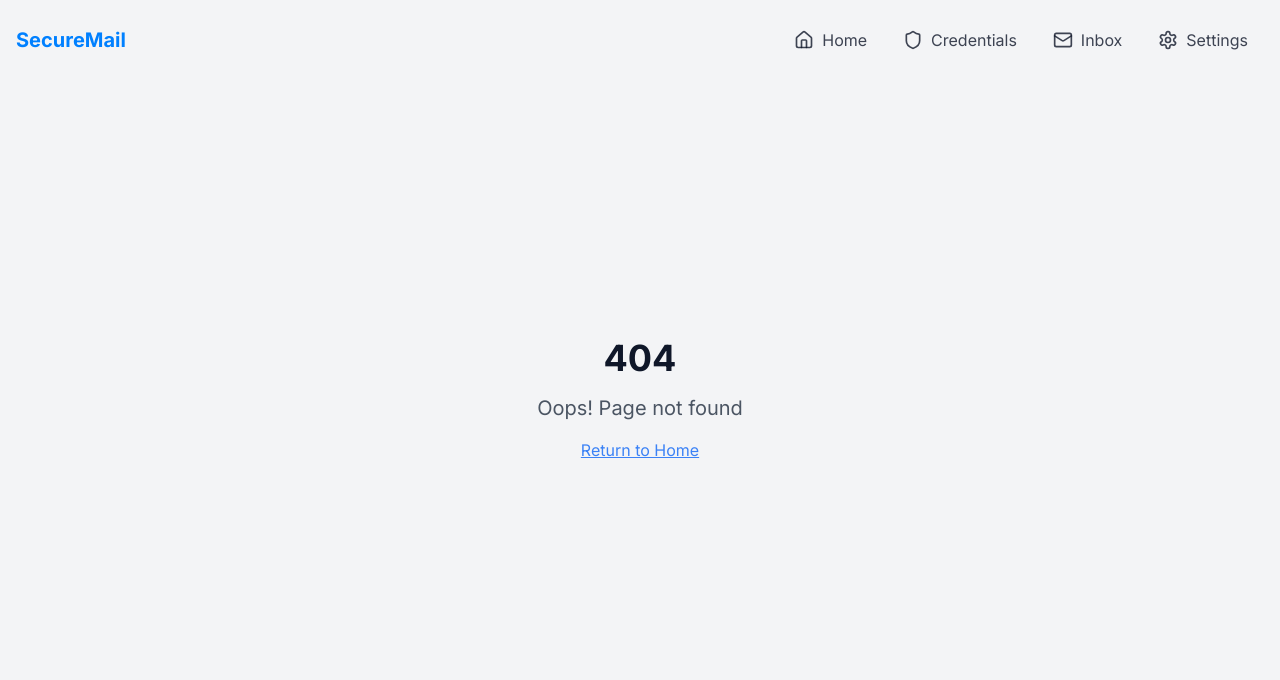
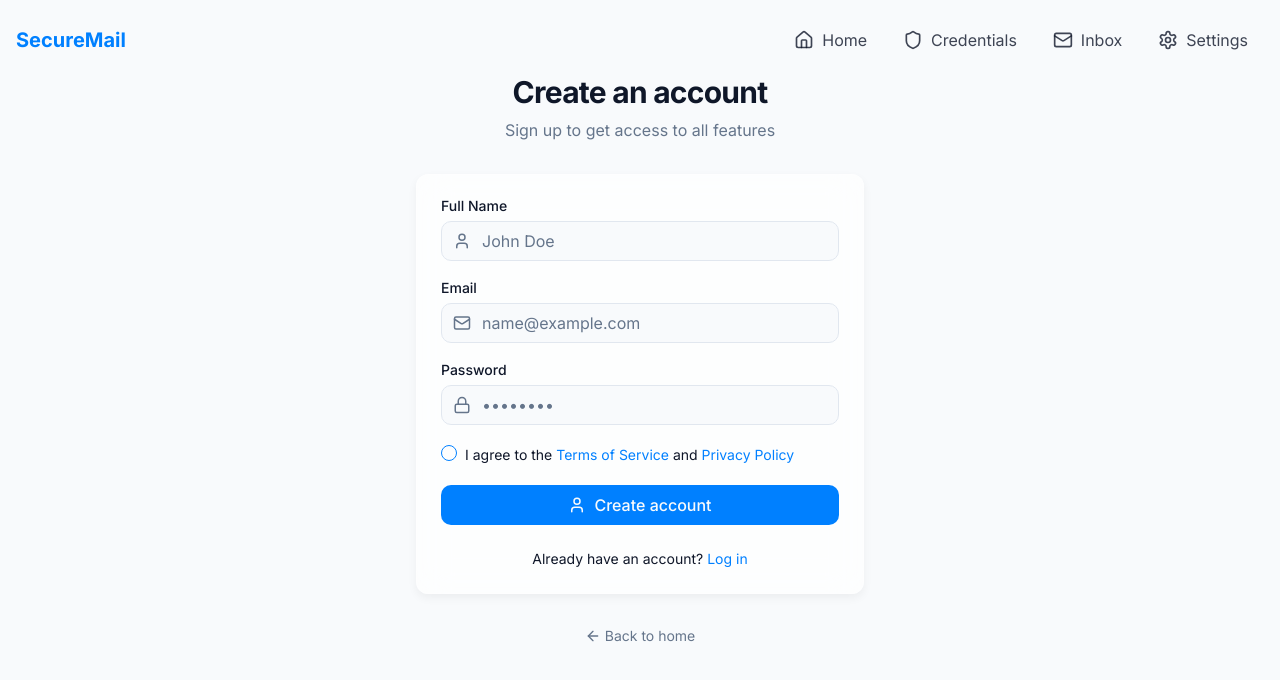
Before and after one commit to AnkushWaghmare/secure-mailcraft, a React (Vite) app: page /signup in a window 1280 px wide. Before the commit this address had no page. Shown: the top 680 px of the page. Built offline with nearby package versions, Linux system fonts and the light colour scheme.

Commit message:
Implement login/sign-in pages
This commit implements the login and sign-in pages.

```diff
--- a/src/App.tsx
+++ b/src/App.tsx
@@ -10,6 +10,8 @@ import Dashboard from "./pages/Dashboard";
 import Emails from "./pages/Emails";
 import Settings from "./pages/Settings";
 import NotFound from "./pages/NotFound";
+import Login from "./pages/Login";
+import SignUp from "./pages/SignUp";
 import Header from "./components/layout/Header";
 
 const queryClient = new QueryClient();
@@ -24,6 +26,8 @@ const App = () => (
         <AnimatePresence mode="wait">
           <Routes>
             <Route path="/" element={<Index />} />
+            <Route path="/login" element={<Login />} />
+            <Route path="/signup" element={<SignUp />} />
             <Route path="/dashboard" element={<Dashboard />} />
             <Route path="/emails" element={<Emails />} />
             <Route path="/settings" element={<Settings />} />
--- /dev/null
+++ b/src/pages/Login.tsx
@@ -0,0 +1,124 @@
+
+import React, { useState } from 'react';
+import { Link, useNavigate } from 'react-router-dom';
+import { Card } from '@/components/ui-custom/Card';
+import Input from '@/components/ui-custom/Input';
+import Button from '@/components/ui-custom/Button';
+import { Checkbox } from '@/components/ui/checkbox';
+import { useToast } from '@/hooks/use-toast';
+import { motion } from 'framer-motion';
+import { Mail, Lock, LogIn, ArrowRight } from 'lucide-react';
+
+const Login = () => {
+  const [email, setEmail] = useState('');
+  const [password, setPassword] = useState('');
+  const [rememberMe, setRememberMe] = useState(false);
+  const [isLoading, setIsLoading] = useState(false);
+  const navigate = useNavigate();
+  const { toast } = useToast();
+
+  const handleSubmit = (e: React.FormEvent) => {
+    e.preventDefault();
+    setIsLoading(true);
+
+    // Simulate login process
+    setTimeout(() => {
+      setIsLoading(false);
+      toast({
+        title: "Login successful!",
+        description: "Welcome back to the application.",
+      });
+      navigate('/dashboard');
+    }, 1500);
+  };
+
+  return (
+    <div className="flex min-h-[calc(100vh-80px)] items-center justify-center p-4">
+      <motion.div
+        initial={{ opacity: 0, y: 20 }}
+        animate={{ opacity: 1, y: 0 }}
+        transition={{ duration: 0.5 }}
+        className="w-full max-w-md"
+      >
+        <div className="mb-8 text-center">
+          <h1 className="text-3xl font-bold tracking-tight">Welcome back</h1>
+          <p className="mt-2 text-muted-foreground">
+            Enter your credentials to access your account
+          </p>
+        </div>
+
+        <Card variant="glass" className="overflow-hidden p-6">
+          <form onSubmit={handleSubmit} className="space-y-5">
+            <Input
+              label="Email"
+              type="email"
+              placeholder="name@example.com"
+              icon={<Mail size={18} />}
+              value={email}
+              onChange={(e) => setEmail(e.target.value)}
+              required
+            />
+
+            <Input
+              label="Password"
+              type="password"
+              placeholder="••••••••"
+              icon={<Lock size={18} />}
+              value={password}
+              onChange={(e) => setPassword(e.target.value)}
+              required
+            />
+
+            <div className="flex items-center justify-between">
+              <div className="flex items-center space-x-2">
+                <Checkbox
+                  id="remember-me"
+                  checked={rememberMe}
+                  onCheckedChange={(checked) => setRememberMe(checked === true)}
+                />
+                <label
+                  htmlFor="remember-me"
+                  className="text-sm cursor-pointer"
+                >
+                  Remember me
+                </label>
+              </div>
+
+              <Link
+                to="/forgot-password"
+                className="text-sm text-primary hover:underline"
+              >
+                Forgot password?
+              </Link>
+            </div>
+
+            <Button
+              fullWidth
+              type="submit"
+              disabled={isLoading}
+              icon={isLoading ? undefined : <LogIn size={18} />}
+            >
+              {isLoading ? 'Logging in...' : 'Log in'}
+            </Button>
+          </form>
+
+          <div className="mt-6 text-center text-sm">
+            Don't have an account?{" "}
+            <Link to="/signup" className="text-primary hover:underline">
+              Sign up
+            </Link>
+          </div>
+        </Card>
+
+        <div className="mt-8 flex justify-center">
+          <Link to="/" className="flex items-center text-sm text-muted-foreground hover:text-foreground">
+            <ArrowRight size={16} className="mr-1 rotate-180" />
+            Back to home
+          </Link>
+        </div>
+      </motion.div>
+    </div>
+  );
+};
+
+export default Login;
--- /dev/null
+++ b/src/pages/SignUp.tsx
@@ -0,0 +1,143 @@
+
+import React, { useState } from 'react';
+import { Link, useNavigate } from 'react-router-dom';
+import { Card } from '@/components/ui-custom/Card';
+import Input from '@/components/ui-custom/Input';
+import Button from '@/components/ui-custom/Button';
+import { Checkbox } from '@/components/ui/checkbox';
+import { useToast } from '@/hooks/use-toast';
+import { motion } from 'framer-motion';
+import { Mail, Lock, User, ArrowRight } from 'lucide-react';
+
+const SignUp = () => {
+  const [name, setName] = useState('');
+  const [email, setEmail] = useState('');
+  const [password, setPassword] = useState('');
+  const [agreedToTerms, setAgreedToTerms] = useState(false);
+  const [isLoading, setIsLoading] = useState(false);
+  const navigate = useNavigate();
+  const { toast } = useToast();
+
+  const handleSubmit = (e: React.FormEvent) => {
+    e.preventDefault();
+
+    if (!agreedToTerms) {
+      toast({
+        title: "Terms agreement required",
+        description: "Please agree to the terms and conditions to continue.",
+        variant: "destructive",
+      });
+      return;
+    }
+
+    setIsLoading(true);
+
+    // Simulate signup process
+    setTimeout(() => {
+      setIsLoading(false);
+      toast({
+        title: "Account created!",
+        description: "Welcome to our application.",
+      });
+      navigate('/dashboard');
+    }, 1500);
+  };
+
+  return (
+    <div className="flex min-h-[calc(100vh-80px)] items-center justify-center p-4">
+      <motion.div
+        initial={{ opacity: 0, y: 20 }}
+        animate={{ opacity: 1, y: 0 }}
+        transition={{ duration: 0.5 }}
+        className="w-full max-w-md"
+      >
+        <div className="mb-8 text-center">
+          <h1 className="text-3xl font-bold tracking-tight">Create an account</h1>
+          <p className="mt-2 text-muted-foreground">
+            Sign up to get access to all features
+          </p>
+        </div>
+
+        <Card variant="glass" className="overflow-hidden p-6">
+          <form onSubmit={handleSubmit} className="space-y-5">
+            <Input
+              label="Full Name"
+              type="text"
+              placeholder="John Doe"
+              icon={<User size={18} />}
+              value={name}
+              onChange={(e) => setName(e.target.value)}
+              required
+            />
+
+            <Input
+              label="Email"
+              type="email"
+              placeholder="name@example.com"
+              icon={<Mail size={18} />}
+              value={email}
+              onChange={(e) => setEmail(e.target.value)}
+              required
+            />
+
+            <Input
+              label="Password"
+              type="password"
+              placeholder="••••••••"
+              icon={<Lock size={18} />}
+              value={password}
+              onChange={(e) => setPassword(e.target.value)}
+              required
+            />
+
+            <div className="flex items-start space-x-2">
+              <Checkbox
+                id="terms"
+                checked={agreedToTerms}
+                onCheckedChange={(checked) => setAgreedToTerms(checked === true)}
+              />
+              <label
+                htmlFor="terms"
+                className="text-sm cursor-pointer"
+              >
+                I agree to the{" "}
+                <Link to="/terms" className="text-primary hover:underline">
+                  Terms of Service
+                </Link>
+                {" "}and{" "}
+                <Link to="/privacy" className="text-primary hover:underline">
+                  Privacy Policy
+                </Link>
+              </label>
+            </div>
+
+            <Button
+              fullWidth
+              type="submit"
+              disabled={isLoading}
+              icon={<User size={18} />}
+            >
+              {isLoading ? 'Creating account...' : 'Create account'}
+            </Button>
+          </form>
+
+          <div className="mt-6 text-center text-sm">
+            Already have an account?{" "}
+            <Link to="/login" className="text-primary hover:underline">
+              Log in
+            </Link>
+          </div>
+        </Card>
+
+        <div className="mt-8 flex justify-center">
+          <Link to="/" className="flex items-center text-sm text-muted-foreground hover:text-foreground">
+            <ArrowRight size={16} className="mr-1 rotate-180" />
+            Back to home
+          </Link>
+        </div>
+      </motion.div>
+    </div>
+  );
+};
+
+export default SignUp;
```
